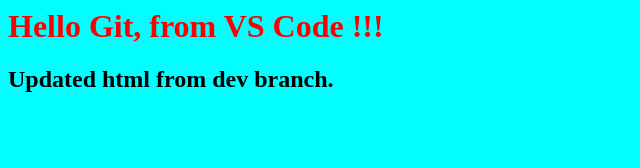
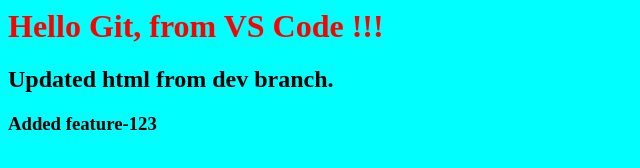
Before and after one commit to NehaPrabhu1/exampleRepoVS, a plain HTML site: page index.html in a window 1280 px wide. Shown: the whole page, without its empty margins (0-640 px from the left). Drawn offline with Linux system fonts and the light colour scheme.

Commit message:
added feature-123 in index.html

```diff
--- a/index.html
+++ b/index.html
@@ -6,5 +6,6 @@
     <body>
         <h1>Hello Git, from VS Code !!!</h1>
         <h2>Updated html from dev branch.</h2>
+        <h3>Added feature-123</h3>
     </body>
 </html>
```
